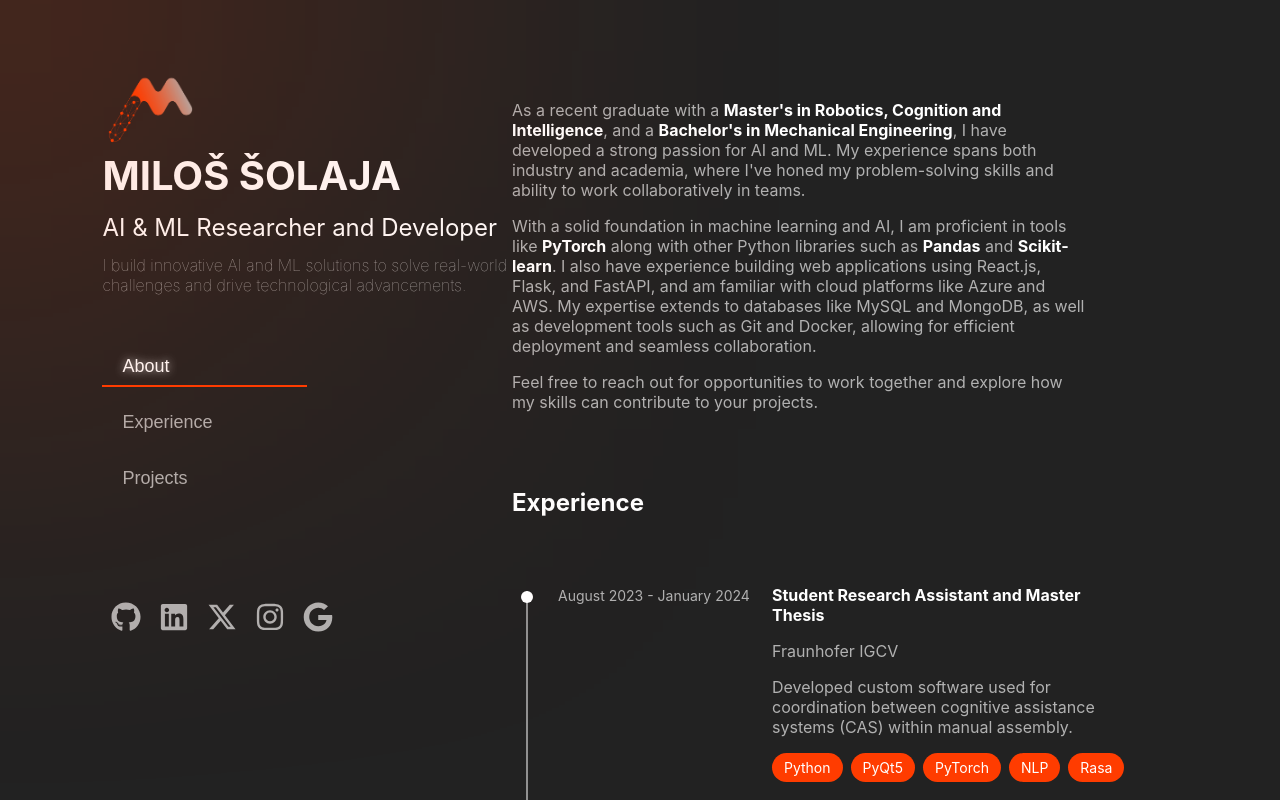
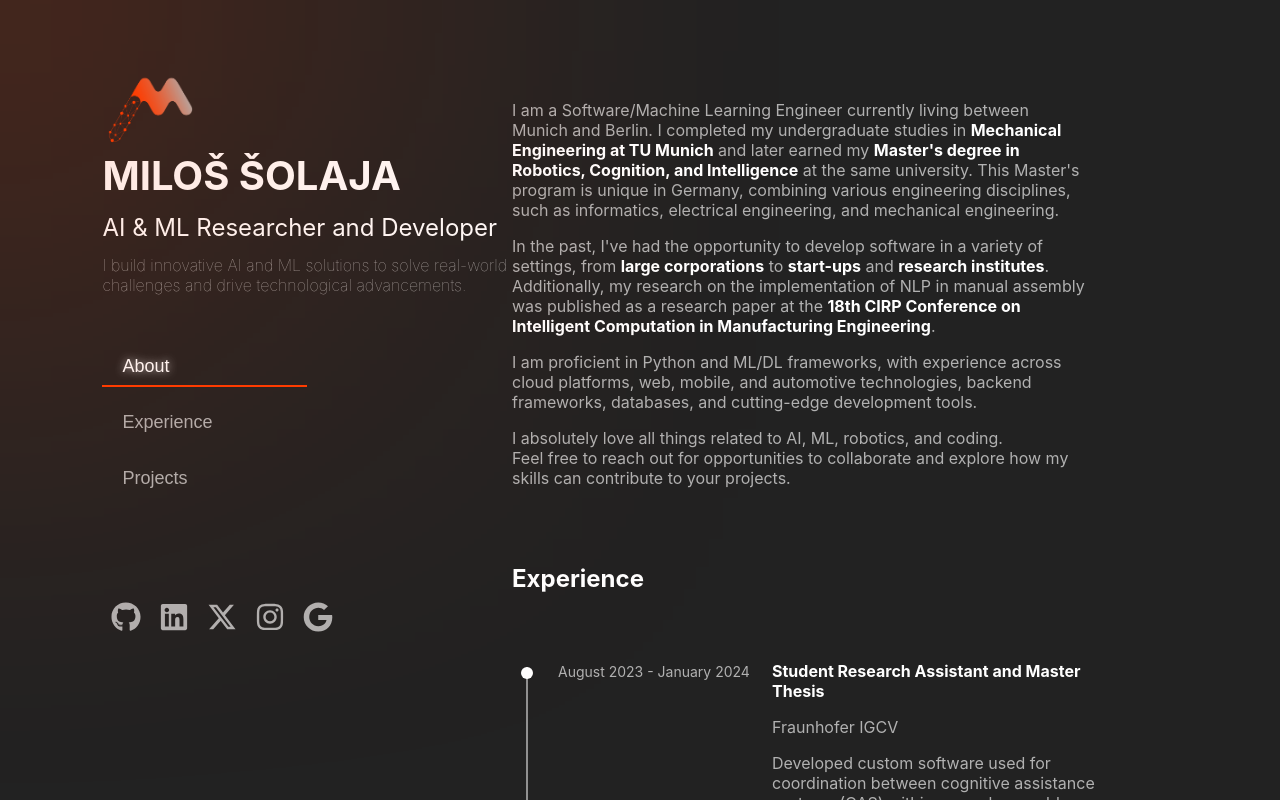
Before and after one commit to milossolaja/milossolaja.github.io, a React (Create React App) app: page / in a window 1280 px wide. Built offline with nearby package versions, Linux system fonts and the light colour scheme.

Commit message:
bio text update

```diff
--- a/src/Layout.js
+++ b/src/Layout.js
@@ -138,7 +138,13 @@ const Layout = () => {
                 <div key={paragraphIndex} className="paragraph">
                   {paragraph.map((item, itemIndex) =>
                     typeof item === "string" ? (
+                      item.includes("<br />") ? (
+                        item.split("<br />").map((part, index) => (
+                          <span key={index}>{part}<br /></span>
+                        ))
+                      ) : (
                         <span key={itemIndex}>{item}</span>
+                      )
                     ) : (
                       <a
                         key={itemIndex}
@@ -157,13 +163,13 @@ const Layout = () => {
           </section>
           <section ref={sectionRefs[2]} data-section="2">
             <h1>Experience</h1>
-          <Experience {...experienceData1}/>
-          <Experience {...experienceData2}/>
+            <Experience {...experienceData1} />
+            <Experience {...experienceData2} />
           </section>
           <section ref={sectionRefs[3]} data-section="3">
             <h1 style={{ marginTop: '54px' }}>Projects</h1>
-          <Project {...projectData1}/>
-          <Project {...projectData2}/>
+            <Project {...projectData1} />
+            <Project {...projectData2} />
           </section>
           <a href={CV} target="_blank" rel="noreferrer" className="resume-link">
             <span className="resume-text">Get Full Resume</span>
--- a/src/content.js
+++ b/src/content.js
@@ -1,38 +1,46 @@
 const content = {
   bio: [
     [
-      "As a recent graduate with a ",
+      "I am a Software/Machine Learning Engineer currently living between Munich and Berlin. I completed my undergraduate studies in ",
       {
-        text: "Master's in Robotics, Cognition and Intelligence",
-        href: "https://www.tum.de/",
+        text: "Mechanical Engineering at TU Munich",
+        href: "https://www.tum.de/en/studies/degree-programs/detail/mechanical-engineering-bachelor-of-science-bsc",
       },
-      ", and a ",
+      " and later earned my ",
       {
-        text: "Bachelor's in Mechanical Engineering",
-        href: "https://example.com/mechanical-engineering",
+        text: "Master's degree in Robotics, Cognition, and Intelligence",
+        href: "https://www.tum.de/studium/studienangebot/detail/robotics-cognition-intelligence-master-of-science-msc",
       },
-      ", I have developed a strong passion for AI and ML. My experience spans both industry and academia, where I've honed my problem-solving skills and ability to work collaboratively in teams.",
+      " at the same university. This Master's program is unique in Germany, combining various engineering disciplines, such as informatics, electrical engineering, and mechanical engineering.",
     ],
     [
-      "With a solid foundation in machine learning and AI, I am proficient in tools like ",
+      "In the past, I've had the opportunity to develop software in a variety of settings, from ",
       {
-        text: "PyTorch",
-        href: "https://pytorch.org/",
+        text: "large corporations",
+        href: "https://www.bmw.de/",
       },
-      " along with other Python libraries such as ",
+      " to ",
       {
-        text: "Pandas",
-        href: "https://pandas.pydata.org/",
+        text: "start-ups",
+        href: "https://filics.eu/",
       },
       " and ",
       {
-        text: "Scikit-learn",
-        href: "https://scikit-learn.org/stable/index.html",
+        text: "research institutes",
+        href: "https://www.igcv.fraunhofer.de/",
       },
-      ". I also have experience building web applications using React.js, Flask, and FastAPI, and am familiar with cloud platforms like Azure and AWS. My expertise extends to databases like MySQL and MongoDB, as well as development tools such as Git and Docker, allowing for efficient deployment and seamless collaboration.",
+      ". Additionally, my research on the implementation of NLP in manual assembly was published as a research paper at the ",
+      {
+        text: "18th CIRP Conference on Intelligent Computation in Manufacturing Engineering",
+        href: "https://www.cirp.net/",
+      },
+      ".",
     ],
     [
-      "Feel free to reach out for opportunities to work together and explore how my skills can contribute to your projects."
+      "I am proficient in Python and ML/DL frameworks, with experience across cloud platforms, web, mobile, and automotive technologies, backend frameworks, databases, and cutting-edge development tools.",
+    ],
+    [
+      "I absolutely love all things related to AI, ML, robotics, and coding. <br />Feel free to reach out for opportunities to collaborate and explore how my skills can contribute to your projects."
     ]
   ],
 };
```
Lines whose indentation alone changed are shown as unchanged.
